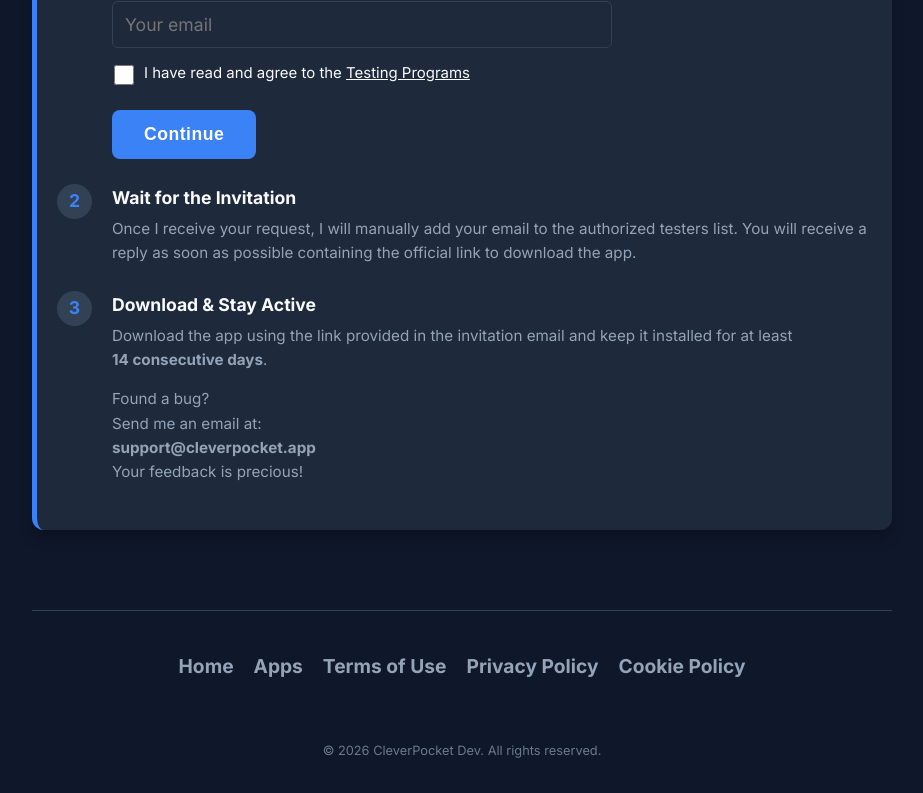
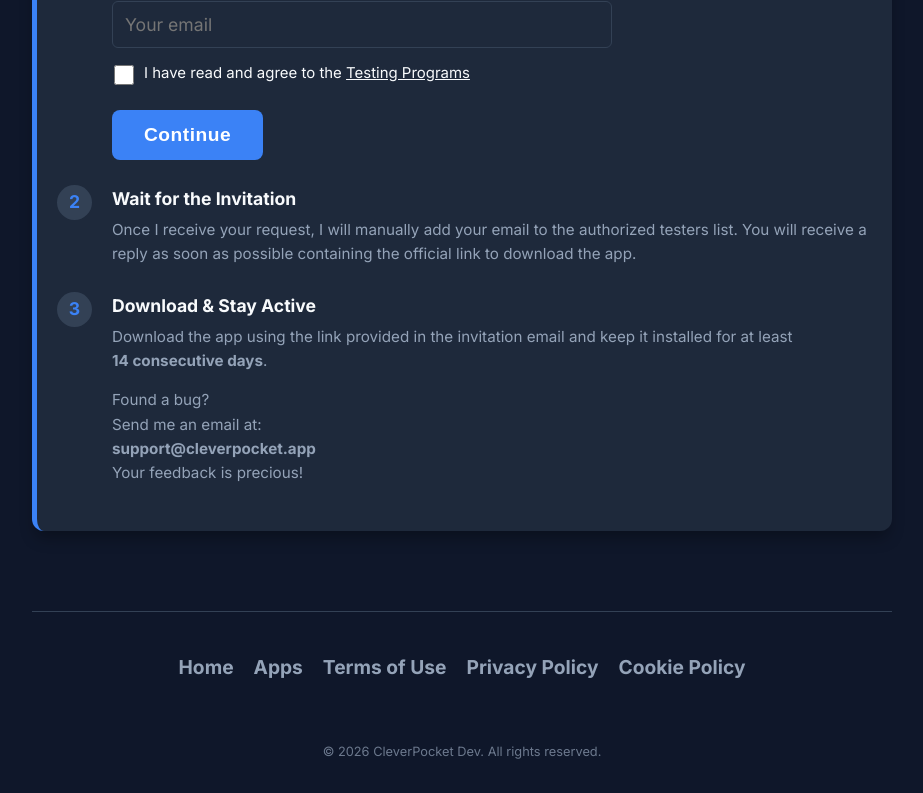
Before and after one commit to digitalcreat0r/sitoweb, a Jekyll site: the page built from _apps/screenrest.md, in a window 1280 px wide. Shown: the part 2100-2893 px from the top of the page, without its empty margins (178-1101 px from the left). Built offline with Jekyll 4.4.1, drawn with Linux system fonts in a browser that asks for light colours.

Commit message:
sistemazione scheda tester

```diff
--- a/_layouts/app.html
+++ b/_layouts/app.html
@@ -95,7 +95,7 @@ layout: default
 
                             <!-- 3. Tasto Continue -->
                             <div style="margin-top: 10px;">
-                                <button onclick="sendBetaEmail()" class="btn-main" style="border: none; cursor: pointer; padding: 14px 32px; margin: 0; width: auto; display: inline-flex; justify-content: center; font-size: 1.1rem; font-weight: 600; letter-spacing: 0.5px;">Continue</button>
+                                <button onclick="sendBetaEmail()" class="btn-main" style="border: none; cursor: pointer; padding: 14px 32px; margin: 0; width: auto; display: inline-flex; justify-content: center; font-size: 1.2rem; font-weight: 600; letter-spacing: 0.5px;">Continue</button>
                             </div>
                         </div>
 
```
